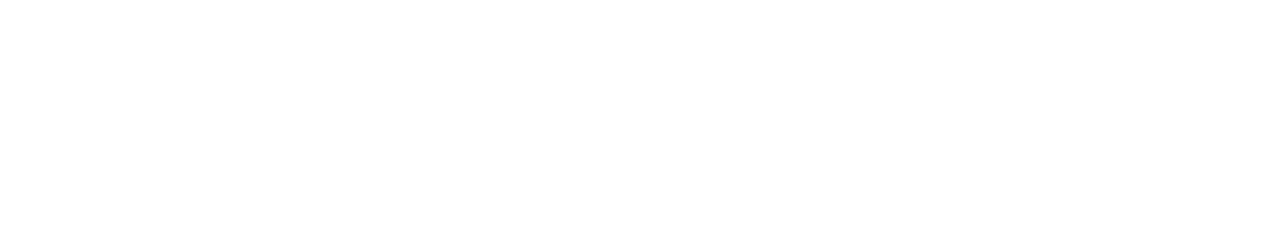
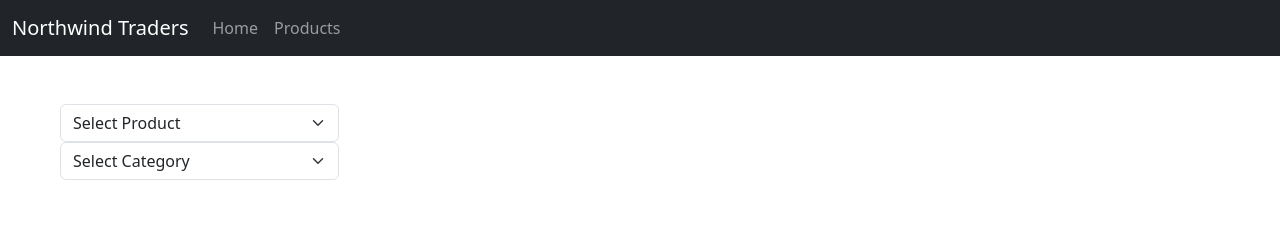
Before and after one commit to gdzierzon/yearup-northwind-team-2, a plain HTML site: page northwind-traders-website/products.html in a window 1280 px wide. Drawn offline with nearby package versions, Linux system fonts and the light colour scheme.

Commit message:
created products page

```diff
--- a/northwind-traders-website/index.html
+++ b/northwind-traders-website/index.html
@@ -30,6 +30,6 @@
         <p>Lorem ipsum dolor sit amet, consectetur adipiscing elit, sed do eiusmod tempor incididunt ut labore et dolore magna aliqua. Ut enim ad minim veniam, quis nostrud exercitation ullamco laboris nisi ut aliquip ex ea commodo consequat. Duis aute irure dolor in reprehenderit in voluptate velit esse cillum dolore eu fugiat nulla pariatur. Excepteur sint occaecat cupidatat non proident, sunt in culpa qui officia deserunt mollit anim id est laborum.</p>
       </main>
 
-      <script src="https://cdn.jsdelivr.net/npm/bootstrap@5.3.2/dist/js/bootstrap.bundle.min.js" integrity="sha384-C6RzsynM9kWDrMNeT87bh95OGNyZPhcTNXj1NW7RuBCsyN/o0jlpcV8Qyq46cDfL" crossorigin="anonymous"></script>
+       <link href="https://cdn.jsdelivr.net/npm/bootstrap@5.3.2/dist/css/bootstrap.min.css" rel="stylesheet" integrity="sha384-T3c6CoIi6uLrA9TneNEoa7RxnatzjcDSCmG1MXxSR1GAsXEV/Dwwykc2MPK8M2HN" crossorigin="anonymous">
 </body>
 </html>
--- a/northwind-traders-website/products.html
+++ b/northwind-traders-website/products.html
@@ -0,0 +1,54 @@
+<!DOCTYPE html>
+<html lang="en">
+<head>
+    <meta charset="UTF-8">
+    <meta name="viewport" content="width=device-width, initial-scale=1.0">
+    <link href="https://cdn.jsdelivr.net/npm/bootstrap@5.3.2/dist/css/bootstrap.min.css" rel="stylesheet" integrity="sha384-T3c6CoIi6uLrA9TneNEoa7RxnatzjcDSCmG1MXxSR1GAsXEV/Dwwykc2MPK8M2HN" crossorigin="anonymous">
+    <title>Northwind Traders</title>
+</head>
+<body>
+    <nav class="navbar navbar-expand-lg bg-dark" data-bs-theme="dark">
+        <div class="container-fluid">
+          <a class="navbar-brand" href="#">Northwind Traders</a>
+          <button class="navbar-toggler" type="button" data-bs-toggle="collapse" data-bs-target="#navbarColor02" aria-controls="navbarColor02" aria-expanded="false" aria-label="Toggle navigation">
+            <span class="navbar-toggler-icon"></span>
+          </button>
+          <div class="collapse navbar-collapse" id="navbarColor02">
+            <ul class="navbar-nav me-auto">
+              <li class="nav-item">
+                <a class="nav-link" href="index.html">Home
+                </a>
+              </li>
+              <li class="nav-item active">
+                <a class="nav-link" href="products.html">Products
+                    <span class="visually-hidden">(current)</span></a>
+              </li>
+      </nav>
+
+      <main class="container m-5">
+
+
+        <div class="col-3">
+            <div>
+                <select class="form-select" name="selectProduct" id="selectProduct">
+                    <option value="0">Select Product</option>
+                    <option value="1">View All</option>
+                </select>
+            </div>
+
+            <div>
+                <select class="form-select" name="selectCategory" id="selectCategory">
+                    <option value="0">Select Category</option>
+                </select>
+            </div>
+        </div>
+
+        <div class="col-8">
+
+        </div>
+
+      </main>
+
+      <link href="https://cdn.jsdelivr.net/npm/bootstrap@5.3.2/dist/css/bootstrap.min.css" rel="stylesheet" integrity="sha384-T3c6CoIi6uLrA9TneNEoa7RxnatzjcDSCmG1MXxSR1GAsXEV/Dwwykc2MPK8M2HN" crossorigin="anonymous">
+</body>
+</html>
```
